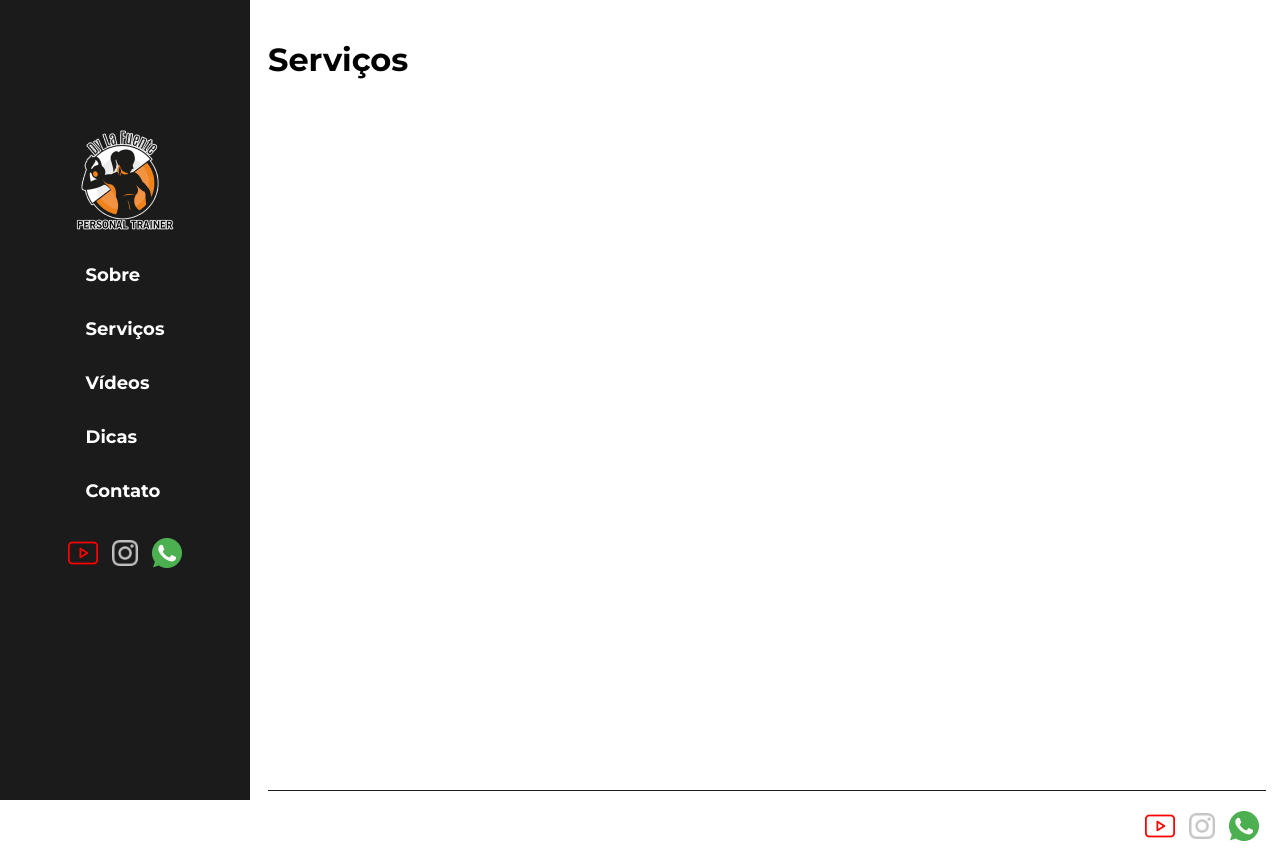
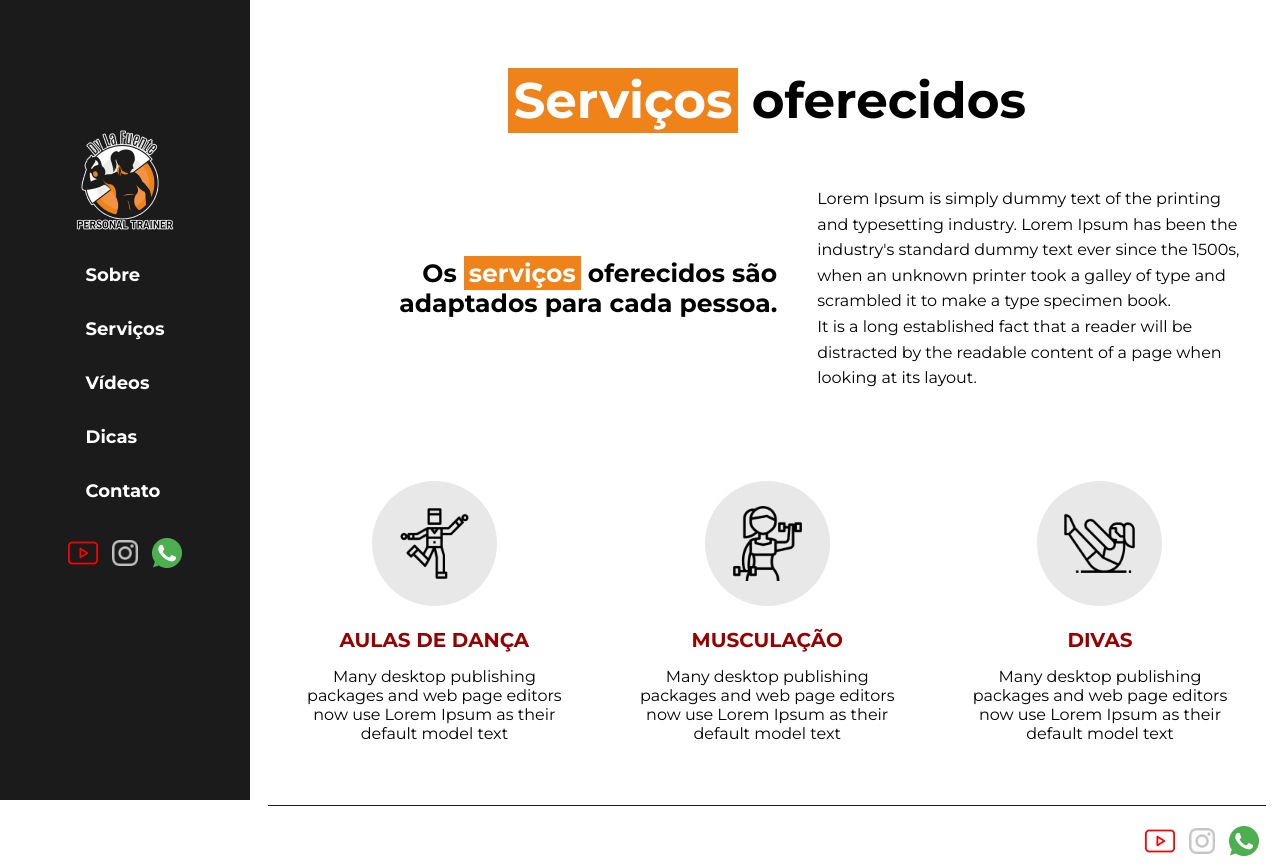
Before and after one commit to alexandrefuente/dylafuentepersonal, a Next.js app: page /servicos in a window 1280 px wide. Built offline with nearby package versions, Linux system fonts and the light colour scheme.

Commit message:
Adicionando estilos para pagina de serviçoes

```diff
--- a/pages/servicos.js
+++ b/pages/servicos.js
@@ -2,8 +2,71 @@ import Layout from '../layouts/Main'
 
 const Services = () => {
     return (
-        <Layout>
-            <h1>Serviços</h1>
+        <Layout title="Serviços Dy La Fuente Personal Trainer, conheça os serviços">
+            <div className="service-page">
+                <h1 className="primary-title-all-site center-text">
+                    <span className="focus">Serviços</span> oferecidos
+                </h1>
+                <div className="service-info">
+                    <div className="service-info-column">
+                        <h3>
+                            Os <span className="focus">serviços</span> oferecidos são adaptados para cada pessoa.
+                        </h3>
+                    </div>
+                    <div className="service-info-column">
+                        <p>
+                            Lorem Ipsum is simply dummy text of the printing and typesetting industry. Lorem Ipsum has been the industry's standard
+                            dummy text ever since the 1500s, when an unknown printer took a galley of type and scrambled it to make a type specimen
+                            book.
+                        </p>
+                        <p>
+                            It is a long established fact that a reader will be distracted by the readable content of a page when looking at its
+                            layout.
+                        </p>
+                    </div>
+                </div>
+
+                {/* SERVICES */}
+                <div className="list-services">
+                    <div className="service">
+                        <div className="service-img">
+                            <img src="/static/zumba1.png" alt="Aulas de dança" className="" />
+                        </div>
+                        <div className="service-text">
+                            <h3>AULAS DE DANÇA</h3>
+                            <p>Many desktop publishing packages and web page editors now use Lorem Ipsum as their default model text</p>
+                            {/* <button className="btn-red-text-white">
+                            SAIBA MAIS
+                            </button> */}
+                        </div>
+                    </div>
+                    <div className="service">
+                        <div className="service-img">
+                            <img src="/static/woman1.png" alt="Musculação" className="" />
+                        </div>
+                        <div className="service-text">
+                            <h3>MUSCULAÇÃO</h3>
+                            <p>Many desktop publishing packages and web page editors now use Lorem Ipsum as their default model text</p>
+                            {/* <button className="btn-red-text-white">
+                            SAIBA MAIS
+                            </button> */}
+                        </div>
+                    </div>
+                    <div className="service">
+                        <div className="service-img">
+                            <img src="/static/exercise1.png" alt="Divas" className="" />
+                        </div>
+                        <div className="service-text">
+                            <h3>DIVAS</h3>
+                            <p>Many desktop publishing packages and web page editors now use Lorem Ipsum as their default model text</p>
+                            {/* <button className="btn-red-text-white">
+                            SAIBA MAIS
+                            </button> */}
+                        </div>
+                    </div>
+                </div>
+
+            </div>
         </Layout>
     )
 }
--- a/pages/sobre.js
+++ b/pages/sobre.js
@@ -4,7 +4,9 @@ const About = () => {
         <Layout title="Sobre Dy La Fuente Personal Trainer">
             <div className="about">
                 <div>
-                    <h1 className="primary-title-all-site center-text">Dy La Fuente Personal Trainer</h1>
+                    <h1 className="primary-title-all-site center-text">
+                        <span className="focus">Dy La Fuente</span> Personal Trainer
+                    </h1>
                     <div className="align-content">
                         <p>
                             É um projeto que tem como objetivo oferecer um serviço especializado para realização, de atividades
--- a/styles/sass/styles.scss
+++ b/styles/sass/styles.scss
@@ -58,6 +58,11 @@ body {
 
 /* End Page Performace */
 
+.focus {
+  background: #EF8218;
+  color: #ffffff;
+  padding: 2px 5px;
+}
 
 .primary-title-all-site {
   font-weight: 900;
@@ -209,7 +214,7 @@ body {
   font-family: 'Montserrat', sans-serif;
   border: 2px solid #900;
   cursor: pointer;
-  height: 45px;
+  height: 35px;
   width: 142px;
   text-align: center;
   background: #ffffff;
@@ -218,8 +223,19 @@ body {
   font-weight: 600;
 }
 
+.btn-more:hover {
+  background: #900;
+  color: #ffffff;
+  // transform: translate(10px,10px);
+  -webkit-transition: all .2s linear;
+  -moz-transition: all .2s linear;
+  -o-transition: all .2s linear;
+  transition: all .2s linear;
+}
+
 .play-about {
   margin-left: 20px;
+  margin-top: -1px;
   cursor: pointer;
 }
 
@@ -389,7 +405,7 @@ body {
         color: #ffffff;
         cursor: pointer;
         font-size: 16px;
-        height: 45px;
+        height: 35px;
         margin: 0 auto;
         text-align: center;
         width: 170px;
@@ -443,7 +459,7 @@ body {
         cursor: pointer;
         font-size: 16px;
         font-weight: 600;
-        height: 45px;
+        height: 35px;
         margin-top: 30px;
         text-align: center;
         width: 170px;
@@ -473,11 +489,12 @@ body {
     .mission-item {
       flex: 1;
       h3 {
+        color: #900;
         font-size: 25px;
         text-align: center;
       }
       img {
-        margin: 15px auto;
+        margin: 25px auto 15px auto;
         display: block;
       }
       p {
@@ -485,6 +502,37 @@ body {
         text-align: center;
         line-height: 25px;
       }
+    }
+  }
+}
+
+.service-page {
+  .service {
+    cursor: pointer;
+  }
+  .service:hover {
+    background: #E8E8E8;
+    & .service-img {
+      background: #EF8218;
+    }
+  }
+}
+.service-info {
+  display: flex;
+  align-items: center;
+  margin-top: 35px;
+  margin-left: 60px;
+  .service-info-column {
+    flex: 1;
+    padding: 20px;
+    h3 {
+      font-size: 25px;
+      font-weight: 600;
+      text-align: right;
+    }
+    p {
+      font-size: 16px;
+      line-height: 1.6rem;
     }
   }
 }
@@ -502,7 +550,7 @@ body {
     margin-top: -30px;
     width: fit-content;
   }
-  .about {
+  .about, .service-page {
     margin-top: 80px;
   }
   #page-container {
@@ -549,7 +597,7 @@ body {
     flex-direction: column;
     .photo-exercises .text-exercises {
       height: 200px;
-      width: 390px;
+      width: 290px;
     }
   }
   .primary-title {
@@ -571,6 +619,12 @@ body {
   }
   .list-services {
     flex-direction: column;
+    .service {
+      margin: 30px 0;
+      .service-text h3 {
+        margin: 15px 0;
+      }
+    }
   }
   .follow {
     padding-left: 0;
@@ -595,12 +649,26 @@ body {
     margin-top: 20px;
   }
   .about {
+    strong {
+      text-align: center;
+    }
     .mission {
       flex-direction: column;
+      .mission-item {
+        margin: 30px 12px;
+      }
     }
     .align-content {
       margin-left: 0;
       padding: 12px;
+    }
+  }
+  .service-info {
+    flex-direction: column;
+    margin-left: 20px;
+    .service-info-column p {
+      text-align: center;
+      line-height: 1.6rem;
     }
   }
 }
```
